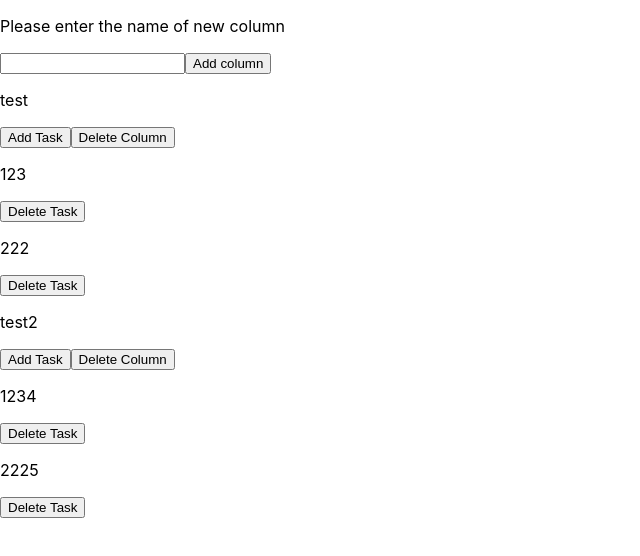
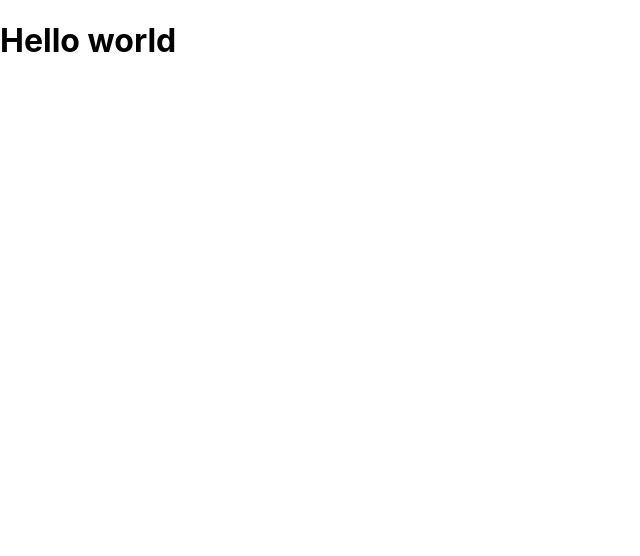
Before and after one commit to DemidKr/netlify-production, a React (Create React App) app: page /login in a window 1280 px wide. Shown: the top 556 px of the page, without its empty margins (0-640 px from the left). Built offline with nearby package versions, Linux system fonts and the light colour scheme.

Commit message:
added router

```diff
--- a/package.json
+++ b/package.json
@@ -19,6 +19,7 @@
     "prettier": "^3.0.3",
     "react": "^18.2.0",
     "react-dom": "^18.2.0",
+    "react-router-dom": "^6.16.0",
     "react-scripts": "5.0.1",
     "typescript": "^4.9.5",
     "uuid": "^9.0.1",
@@ -29,7 +30,7 @@
     "build": "react-scripts build",
     "test": "react-scripts test",
     "eject": "react-scripts eject",
-    "lint": "prettier . --write"
+    "fix": "prettier . --write"
   },
   "eslintConfig": {
     "extends": [
--- a/src/App.tsx
+++ b/src/App.tsx
@@ -1,67 +1,41 @@
-import { useState, type KeyboardEvent } from "react";
-import { v4 as uuidv4 } from "uuid";
+import { Navigate, Route, Routes } from "react-router-dom";
 
-import { Columns } from "./components/Columns";
-import { type ColumnType } from "./components/Column";
+import { UserTasks, Login } from "./pages";
 
-const App = () => {
-  const [columns, setColumns] = useState<ColumnType[]>([
-    {
-      id: "123321",
-      name: "test",
-      tasks: [
-        { name: "123", id: "1" },
-        { name: "222", id: "12" },
-      ],
-    },
-    {
-      id: "123",
-      name: "test2",
-      tasks: [
-        { name: "1234", id: "123" },
-        { name: "2225", id: "1234" },
-      ],
-    },
-  ]);
-  const [newColumnName, setNewColumnName] = useState("");
-
-  const newColumn = () => {
-    if (newColumnName?.length > 0) {
-      const newColumnValue = {
-        id: uuidv4(),
-        name: newColumnName,
-        tasks: [],
-      };
-      setColumns((prev) => [...prev, newColumnValue]);
-      setNewColumnName("");
-    }
-  };
-
-  const submitOnEnter = (
-    e: KeyboardEvent<HTMLInputElement>,
-    callback: () => void
-  ) => {
-    if (e.key === "Enter") {
-      callback();
-    }
-  };
+export const App = () => {
+  const hasAccessToken = true;
 
   return (
-    <>
-      <div>
-        <p>Please enter the name of new column</p>
-        <input
-          onKeyDown={(e) => submitOnEnter(e, newColumn)}
-          onChange={(e) => setNewColumnName(e.target.value)}
-          value={newColumnName}
-        />
-        <button onClick={newColumn}>Add column</button>
-      </div>
-      <div>
-        <Columns columns={columns} setColumns={setColumns} />
-      </div>
-    </>
+    <Routes>
+      <Route
+        path=""
+        element={
+          <Navigate
+            to={{
+              pathname: `/login`,
+            }}
+          />
+        }
+      />
+      <Route path="/login" element={<Login />} />
+
+      {hasAccessToken && (
+        <>
+          <Route path="/tasks" element={<UserTasks />} />
+        </>
+      )}
+
+      {/* Route for redirect unknown paths */}
+      <Route
+        path="*"
+        element={
+          <Navigate
+            to={{
+              pathname: `/login`,
+            }}
+          />
+        }
+      />
+    </Routes>
   );
 };
-
-export default App;
--- a/src/index.tsx
+++ b/src/index.tsx
@@ -1,12 +1,13 @@
 import React from "react";
 import ReactDOM from "react-dom/client";
+import { BrowserRouter } from "react-router-dom";
 
 import "./index.css";
-import App from "./App";
+import { App } from "./App";
 import { ThemeProvider, createTheme } from "@mui/material";
 
 const root = ReactDOM.createRoot(
-  document.getElementById("root") as HTMLElement
+  document.getElementById("root") as HTMLElement,
 );
 
 const theme = createTheme({
@@ -51,9 +52,11 @@ const theme = createTheme({
 });
 
 root.render(
-  <ThemeProvider theme={theme}>
-    <React.StrictMode>
-      <App />
-    </React.StrictMode>
-  </ThemeProvider>
+  <BrowserRouter>
+    <ThemeProvider theme={theme}>
+      <React.StrictMode>
+        <App />
+      </React.StrictMode>
+    </ThemeProvider>
+  </BrowserRouter>,
 );
--- /dev/null
+++ b/src/pages/Login/index.tsx
@@ -0,0 +1,7 @@
+export const Login = () => {
+  return (
+    <>
+      <h1> Hello world</h1>
+    </>
+  );
+};
--- a/src/components/Columns/index.tsx
+++ b/src/pages/UserTasks/components/Columns/index.tsx
@@ -29,7 +29,7 @@ export const Columns = ({ columns, setColumns }: ColumnsProps) => {
       activationConstraint: {
         distance: 8,
       },
-    })
+    }),
   );
   const activeColumn = columns.find((column) => column.id === activeId);
 
--- /dev/null
+++ b/src/pages/UserTasks/index.tsx
@@ -0,0 +1,65 @@
+import { useState, type KeyboardEvent } from "react";
+import { v4 as uuidv4 } from "uuid";
+
+import { Columns } from "./components/Columns";
+import type { ColumnType } from "./components/Column";
+
+export const UserTasks = () => {
+  const [columns, setColumns] = useState<ColumnType[]>([
+    {
+      id: "123321",
+      name: "test",
+      tasks: [
+        { name: "123", id: "1" },
+        { name: "222", id: "12" },
+      ],
+    },
+    {
+      id: "123",
+      name: "test2",
+      tasks: [
+        { name: "1234", id: "123" },
+        { name: "2225", id: "1234" },
+      ],
+    },
+  ]);
+  const [newColumnName, setNewColumnName] = useState("");
+
+  const newColumn = () => {
+    if (newColumnName?.length > 0) {
+      const newColumnValue = {
+        id: uuidv4(),
+        name: newColumnName,
+        tasks: [],
+      };
+      setColumns((prev) => [...prev, newColumnValue]);
+      setNewColumnName("");
+    }
+  };
+
+  const submitOnEnter = (
+    e: KeyboardEvent<HTMLInputElement>,
+    callback: () => void,
+  ) => {
+    if (e.key === "Enter") {
+      callback();
+    }
+  };
+
+  return (
+    <>
+      <div>
+        <p>Please enter the name of new column</p>
+        <input
+          onKeyDown={(e) => submitOnEnter(e, newColumn)}
+          onChange={(e) => setNewColumnName(e.target.value)}
+          value={newColumnName}
+        />
+        <button onClick={newColumn}>Add column</button>
+      </div>
+      <div>
+        <Columns columns={columns} setColumns={setColumns} />
+      </div>
+    </>
+  );
+};
--- /dev/null
+++ b/src/pages/index.ts
@@ -0,0 +1,2 @@
+export * from "./Login";
+export * from "./UserTasks";
```
Also changed, not shown: src/pages/UserTasks/components/Column/index.tsx (renamed from src/components/Column/index.tsx, +6 -6 lines), 1 other file (tests, documents, lock files or other folders).
